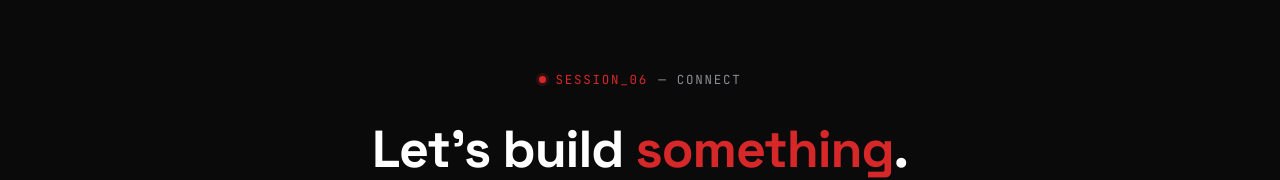
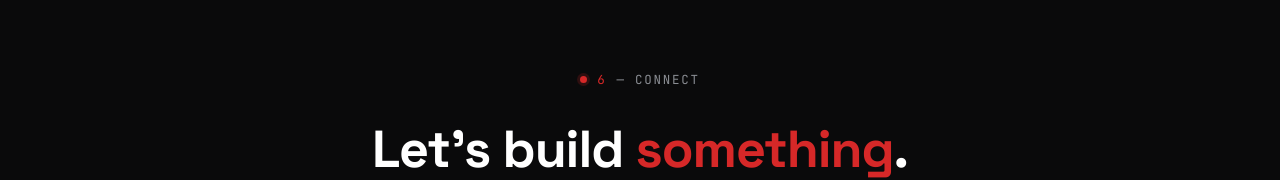
Before and after one commit to Momintariq-11/MUHAMMAD-MOMIN-TARIQ, a React (Vite) app: page / in a window 1280 px wide. Shown: the part 5116-5296 px from the top of the page. Built offline with nearby package versions, Linux system fonts and the light colour scheme.

Commit message:
Update session identifier in Contact component

```diff
--- a/src/components/Contact.jsx
+++ b/src/components/Contact.jsx
@@ -6,7 +6,7 @@ export default function Contact() {
       <div className="wrap">
         <div className="contact__inner">
           <p className="eyebrow">
-            <span className="idx">SESSION_06</span> — CONNECT
+            <span className="idx">6</span> — CONNECT
           </p>
           <h2 className="contact__title">
             Let's build <span className="text-red">something</span>.
```
